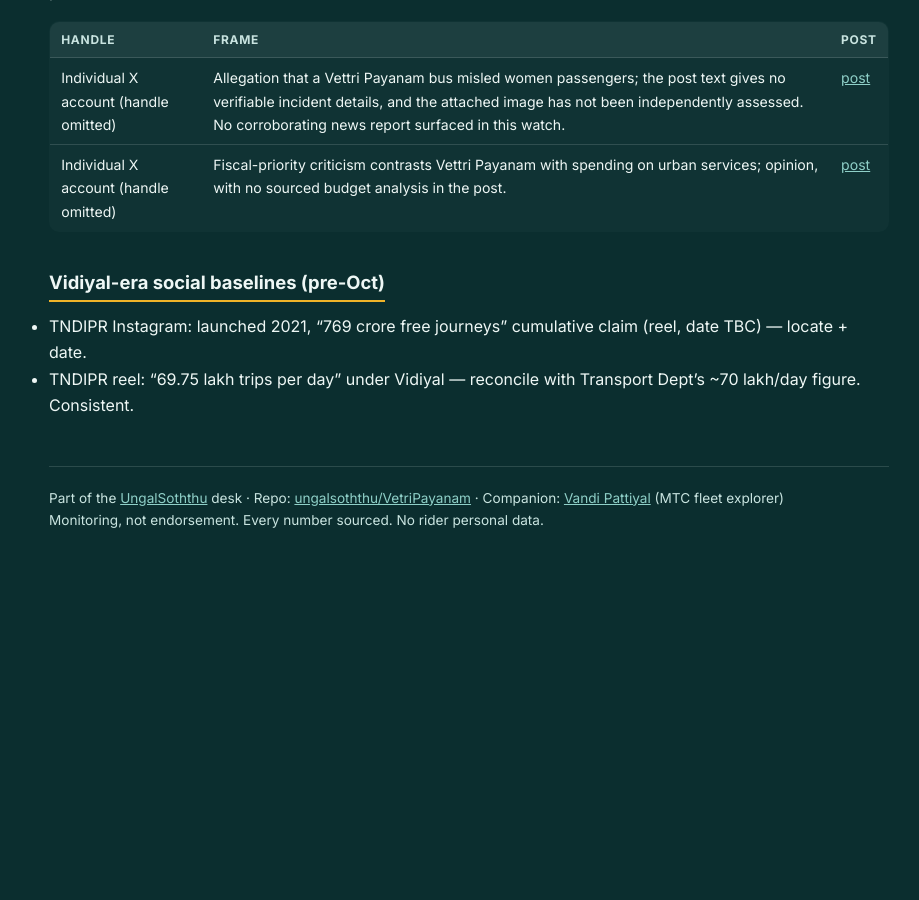
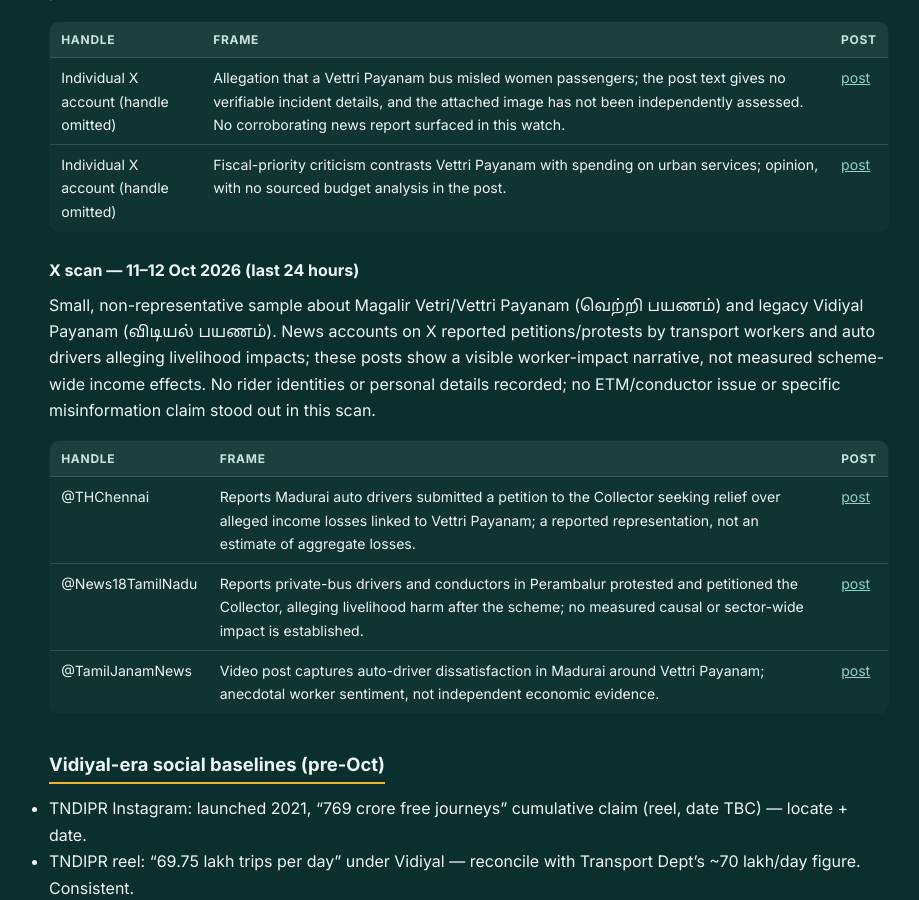
Before and after one commit to ungalsoththu/VetriPayanam, a Jekyll site: the page built from social/SOCIALLOG.md, in a window 1280 px wide and 900 px high, scrolled down 4523 px. Shown: the whole window, without its empty margins (171-1090 px from the left). Built offline with Jekyll 4.4.1, drawn with Linux system fonts in a browser that asks for light colours; before the commit the page ends 5118 px from its top, so only the background shows below that.

Commit message:
daily watch 2026-10-12: worker protests and fiscal analysis

```diff
--- a/social/SOCIALLOG.md
+++ b/social/SOCIALLOG.md
@@ -120,6 +120,16 @@ Small, non-representative sample about Magalir Vetri/Vettri Payanam (வெற
 | Individual X account (handle omitted) | Fiscal-priority criticism contrasts Vettri Payanam with spending on urban services; opinion, with no sourced budget analysis in the post. | [post](https://x.com/b9790886/status/2109271116581917158) |
 
 
+### X scan — 11–12 Oct 2026 (last 24 hours)
+
+Small, non-representative sample about Magalir Vetri/Vettri Payanam (வெற்றி பயணம்) and legacy Vidiyal Payanam (விடியல் பயணம்). News accounts on X reported petitions/protests by transport workers and auto drivers alleging livelihood impacts; these posts show a visible worker-impact narrative, not measured scheme-wide income effects. No rider identities or personal details recorded; no ETM/conductor issue or specific misinformation claim stood out in this scan.
+
+| Handle | Frame | Post |
+| --- | --- | --- |
+| @THChennai | Reports Madurai auto drivers submitted a petition to the Collector seeking relief over alleged income losses linked to Vettri Payanam; a reported representation, not an estimate of aggregate losses. | [post](https://x.com/THChennai/status/2109642631508824464) |
+| @News18TamilNadu | Reports private-bus drivers and conductors in Perambalur protested and petitioned the Collector, alleging livelihood harm after the scheme; no measured causal or sector-wide impact is established. | [post](https://x.com/News18TamilNadu/status/2109606465669587243) |
+| @TamilJanamNews | Video post captures auto-driver dissatisfaction in Madurai around Vettri Payanam; anecdotal worker sentiment, not independent economic evidence. | [post](https://x.com/TamilJanamNews/status/2109615069474508850) |
+
 ## Vidiyal-era social baselines (pre-Oct)
 
 - TNDIPR Instagram: launched 2021, "769 crore free journeys" cumulative claim (reel, date TBC) — locate + date.
```
Also changed, not shown: news/NEWSLOG.md (+3 -0 lines).
